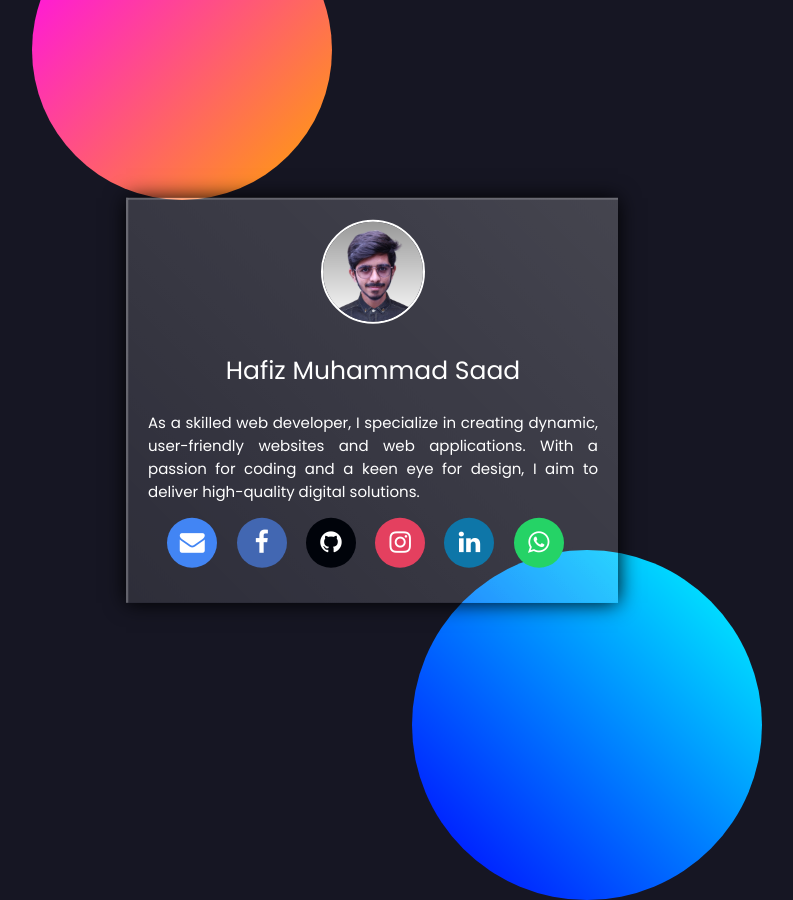
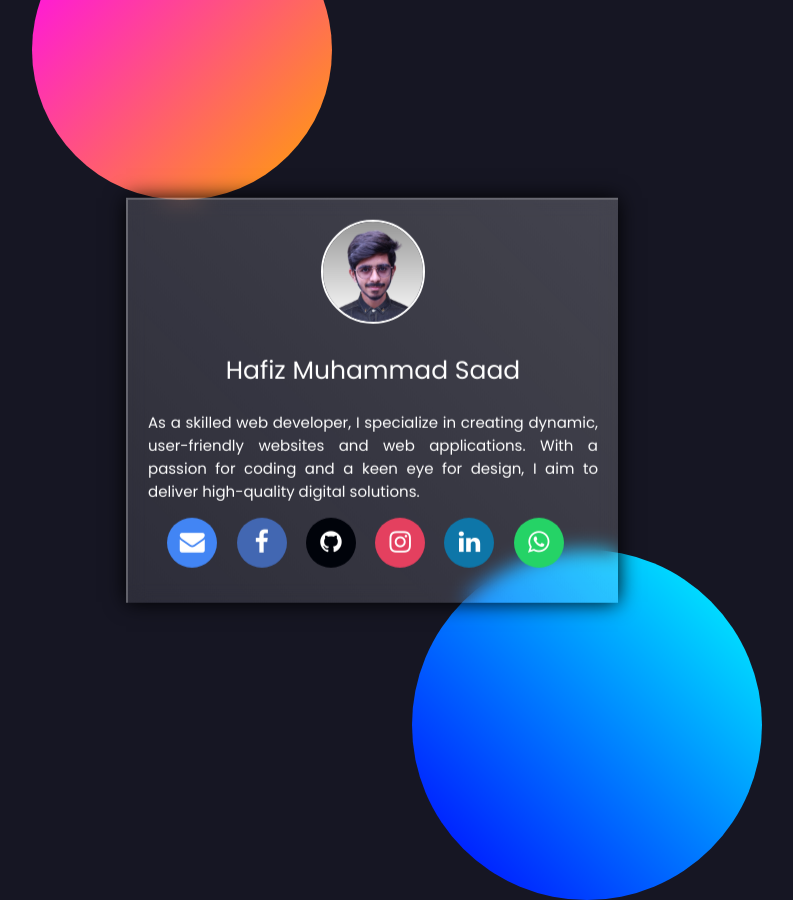
Before and after one commit to itzsaad09/Profile-Card, a plain HTML site: page index.html in a window 1280 px wide. Shown: the whole page, without its empty margins (268-1061 px from the left). Drawn offline with Linux system fonts and the light colour scheme; files whose address does not match are found by name.

Commit message:
Update CSS

```diff
--- a/style.css
+++ b/style.css
@@ -51,7 +51,7 @@ section {
     rgba(255, 255, 255, 0.1),
     rgba(255, 255, 255, 0.2)
   );
-  backdrop-filter: blur(4%);
+  backdrop-filter: blur(10px);
   box-shadow: 0 0 20px #000;
   border-top: 2px solid rgba(255, 255, 255, 0.25);
   border-left: 2px solid rgba(255, 255, 255, 0.2);
```
